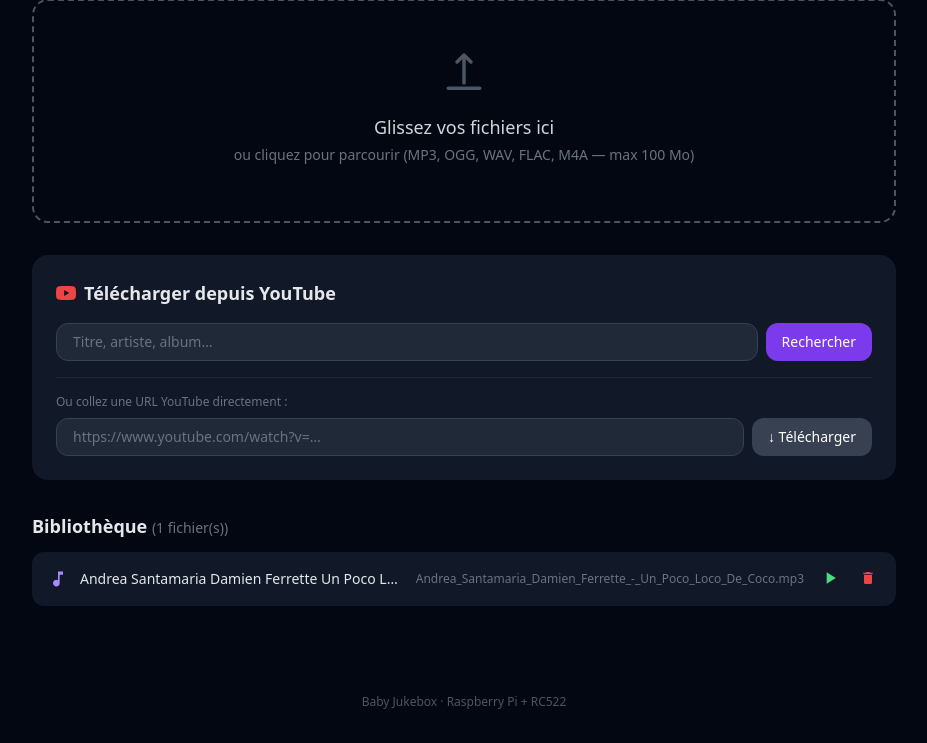
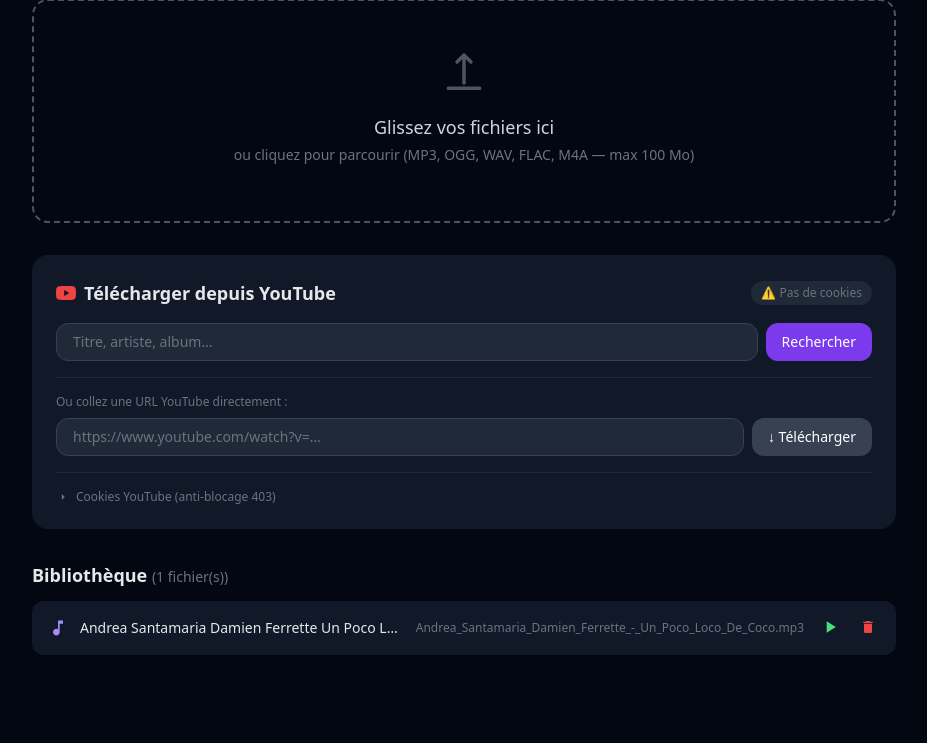
Before and after one commit to nabdali/baby-jukebox, a Flask app: page /upload in a window 1280 px wide. Shown: the part 162-905 px from the top of the page, without its empty margins (176-1103 px from the left). Before the commit the page ends 871 px from the top, so only its background shows below. Run offline with Flask 3, Linux system fonts and the light colour scheme; data comes from the database, SQL or seed files in the repository; some libraries are stand-ins or nearby versions.

Commit message:
feat: add YouTube cookies upload functionality and status check to bypass 403 errors

```diff
--- a/app.py
+++ b/app.py
@@ -38,6 +38,11 @@ from rfid_reader import RFIDReader
 BASE_DIR = Path(__file__).parent
 UPLOAD_FOLDER = BASE_DIR / "uploads"
 ALLOWED_EXTENSIONS = {"mp3", "ogg", "wav", "flac", "m4a"}
+
+# Fichier de cookies Netscape optionnel pour contourner les 403 YouTube.
+# Exporter depuis Chrome/Firefox avec l'extension "Get cookies.txt LOCALLY"
+# puis copier sur le Pi : scp cookies.txt pi@<IP>:/home/pi/baby-jukebox/youtube_cookies.txt
+YT_COOKIES_FILE = BASE_DIR / "youtube_cookies.txt"
 
 logging.basicConfig(
     level=logging.INFO,
@@ -115,6 +120,25 @@ def allowed_file(filename: str) -> bool:
     return "." in filename and filename.rsplit(".", 1)[1].lower() in ALLOWED_EXTENSIONS
 
 
+def _yt_base_opts() -> dict:
+    """Options yt-dlp communes : clients et cookies si disponibles.
+
+    Ordre des clients : tv_embedded est le moins restreint par YouTube,
+    ios en fallback, web en dernier recours.
+    Si youtube_cookies.txt est présent, il est utilisé automatiquement
+    (contourne les 403 de manière fiable).
+    """
+    opts: dict = {
+        "quiet": True,
+        "no_warnings": True,
+        "extractor_args": {"youtube": {"player_client": ["tv_embedded", "ios", "web"]}},
+    }
+    if YT_COOKIES_FILE.exists():
+        opts["cookiefile"] = str(YT_COOKIES_FILE)
+        logger.info("YouTube : cookies chargés depuis youtube_cookies.txt")
+    return opts
+
+
 def _fmt_duration(seconds) -> str:
     """Formate une durée en secondes → MM:SS ou H:MM:SS."""
     if not seconds:
@@ -132,8 +156,8 @@ def _download_youtube(job_id: str, url: str) -> None:
     try:
         import yt_dlp  # type: ignore
 
-        ydl_opts = {
-            # m4a (iOS) en priorité, puis n'importe quel audio, puis flux complet
+        ydl_opts = _yt_base_opts() | {
+            # m4a (tv_embedded/iOS) en priorité, puis n'importe quel audio, puis flux complet
             "format": "bestaudio[ext=m4a]/bestaudio/best",
             "postprocessors": [{
                 "key": "FFmpegExtractAudio",
@@ -143,11 +167,6 @@ def _download_youtube(job_id: str, url: str) -> None:
             # Nomme le fichier par l'ID vidéo → nom prévisible, pas de conflit
             "outtmpl": str(UPLOAD_FOLDER / "%(id)s.%(ext)s"),
             "nooverwrites": True,
-            "quiet": True,
-            "no_warnings": True,
-            # ios : contourne les 403 sur Raspberry Pi / ARM
-            # web : fallback si ios ne fournit pas le format demandé
-            "extractor_args": {"youtube": {"player_client": ["ios", "web"]}},
         }
 
         with yt_dlp.YoutubeDL(ydl_opts) as ydl:
@@ -297,13 +316,7 @@ def youtube_search():
     try:
         import yt_dlp  # type: ignore
 
-        ydl_opts = {
-            "quiet": True,
-            "no_warnings": True,
-            "extract_flat": True,
-            # Client iOS : contourne les 403 YouTube sur Raspberry Pi / ARM
-            "extractor_args": {"youtube": {"player_client": ["ios"]}},
-        }
+        ydl_opts = _yt_base_opts() | {"extract_flat": True}
         with yt_dlp.YoutubeDL(ydl_opts) as ydl:
             info = ydl.extract_info(f"ytsearch8:{q}", download=False)
 
@@ -351,6 +364,35 @@ def youtube_job_status(job_id: str):
     if not job:
         return jsonify(error="Job inconnu"), 404
     return jsonify(**job)
+
+
+@app.route("/api/youtube/cookies-status")
+def youtube_cookies_status():
+    """Indique si un fichier de cookies YouTube est présent et son ancienneté."""
+    if not YT_COOKIES_FILE.exists():
+        return jsonify(present=False)
+    import time as _time
+    age_days = (_time.time() - YT_COOKIES_FILE.stat().st_mtime) / 86400
+    return jsonify(present=True, age_days=round(age_days))
+
+
+@app.route("/youtube/cookies", methods=["POST"])
+def upload_youtube_cookies():
+    """Reçoit un fichier cookies.txt Netscape et le sauvegarde pour yt-dlp."""
+    f = request.files.get("cookies_file")
+    if not f or f.filename == "":
+        flash("Aucun fichier sélectionné.", "error")
+        return redirect(url_for("upload"))
+
+    content = f.read().decode("utf-8", errors="ignore")
+    if "youtube.com" not in content:
+        flash("Ce fichier ne semble pas contenir de cookies YouTube.", "error")
+        return redirect(url_for("upload"))
+
+    YT_COOKIES_FILE.write_text(content)
+    logger.info("Cookies YouTube mis à jour via l'interface web")
+    flash("Cookies YouTube enregistrés — les téléchargements utiliseront ces cookies.", "success")
+    return redirect(url_for("upload"))
 
 
 # ---------------------------------------------------------------------------
--- a/templates/upload.html
+++ b/templates/upload.html
@@ -33,12 +33,16 @@
 
   <!-- Section YouTube -->
   <div class="bg-gray-900 rounded-2xl p-6 space-y-4">
+    <div class="flex items-center justify-between gap-4 flex-wrap">
       <h2 class="text-lg font-semibold text-gray-200 flex items-center gap-2">
         <svg class="w-5 h-5 text-red-500 shrink-0" fill="currentColor" viewBox="0 0 24 24">
           <path d="M23.5 6.2a3 3 0 0 0-2.1-2.1C19.5 3.5 12 3.5 12 3.5s-7.5 0-9.4.6A3 3 0 0 0 .5 6.2 31 31 0 0 0 0 12a31 31 0 0 0 .5 5.8 3 3 0 0 0 2.1 2.1c1.9.6 9.4.6 9.4.6s7.5 0 9.4-.6a3 3 0 0 0 2.1-2.1A31 31 0 0 0 24 12a31 31 0 0 0-.5-5.8ZM9.75 15.5v-7l6.25 3.5-6.25 3.5Z"/>
         </svg>
         Télécharger depuis YouTube
       </h2>
+      <!-- Badge statut cookies -->
+      <span id="cookies-badge" class="text-xs px-2.5 py-1 rounded-full font-medium hidden"></span>
+    </div>
 
     <!-- Barre de recherche -->
     <div class="flex gap-2">
@@ -68,6 +72,40 @@
         </button>
       </div>
     </div>
+
+    <!-- Cookies YouTube -->
+    <details class="border-t border-gray-800 pt-4 group">
+      <summary class="text-xs text-gray-500 cursor-pointer hover:text-gray-300 transition select-none
+                      flex items-center gap-1.5 list-none">
+        <svg class="w-3.5 h-3.5 transition-transform group-open:rotate-90" fill="currentColor" viewBox="0 0 24 24">
+          <path d="M10 17l5-5-5-5v10z"/>
+        </svg>
+        Cookies YouTube (anti-blocage 403)
+      </summary>
+      <div class="mt-3 space-y-2">
+        <p class="text-xs text-gray-500 leading-relaxed">
+          Si vous avez des erreurs 403, exportez vos cookies YouTube depuis Chrome avec l'extension
+          <strong class="text-gray-400">«&nbsp;Get cookies.txt LOCALLY&nbsp;»</strong>, puis uploadez le fichier ici.
+          Les cookies restent valides plusieurs semaines.
+        </p>
+        <form method="post" action="{{ url_for('upload_youtube_cookies') }}" enctype="multipart/form-data"
+              class="flex items-center gap-2">
+          <label class="flex-1 flex items-center gap-2 bg-gray-800 border border-gray-700 rounded-xl
+                         px-3 py-2 cursor-pointer hover:border-gray-500 transition">
+            <svg class="w-4 h-4 text-gray-500 shrink-0" fill="currentColor" viewBox="0 0 24 24">
+              <path d="M14 2H6a2 2 0 0 0-2 2v16a2 2 0 0 0 2 2h12a2 2 0 0 0 2-2V8l-6-6Zm-1 7V3.5L18.5 9H13Z"/>
+            </svg>
+            <span id="cookies-filename" class="text-xs text-gray-400 truncate">Choisir cookies.txt…</span>
+            <input type="file" name="cookies_file" accept=".txt" class="hidden"
+                   onchange="document.getElementById('cookies-filename').textContent = this.files[0]?.name || 'Choisir cookies.txt…'" />
+          </label>
+          <button type="submit"
+                  class="px-3 py-2 bg-gray-700 hover:bg-gray-600 rounded-xl text-white text-xs font-medium transition shrink-0">
+            Enregistrer
+          </button>
+        </form>
+      </div>
+    </details>
   </div>
 
   <!-- Liste des audios existants -->
@@ -116,6 +154,29 @@
 </div>
 
 <script>
+  // ---------------------------------------------------------------------------
+  // Statut cookies YouTube
+  // ---------------------------------------------------------------------------
+  (async () => {
+    try {
+      const res = await fetch('/api/youtube/cookies-status');
+      const data = await res.json();
+      const badge = document.getElementById('cookies-badge');
+      if (data.present) {
+        badge.textContent = data.age_days <= 30
+          ? `🔑 Cookies actifs (${data.age_days}j)`
+          : `⚠ Cookies anciens (${data.age_days}j)`;
+        badge.className = data.age_days <= 30
+          ? 'text-xs px-2.5 py-1 rounded-full font-medium bg-green-900/60 text-green-300'
+          : 'text-xs px-2.5 py-1 rounded-full font-medium bg-yellow-900/60 text-yellow-300';
+      } else {
+        badge.textContent = '⚠ Pas de cookies';
+        badge.className = 'text-xs px-2.5 py-1 rounded-full font-medium bg-gray-800 text-gray-500';
+      }
+      badge.classList.remove('hidden');
+    } catch (_) {}
+  })();
+
   // ---------------------------------------------------------------------------
   // YouTube
   // ---------------------------------------------------------------------------
```
Lines whose indentation alone changed are shown as unchanged.
